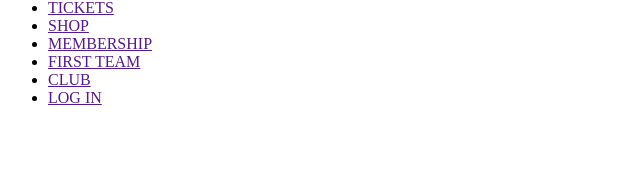
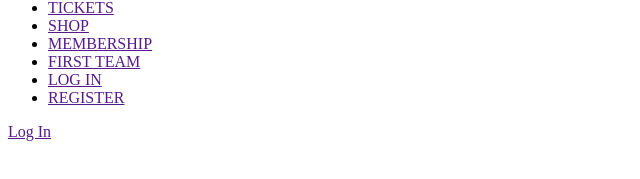
Before and after one commit to FatGjurka/Website-per-KB-Peja, a plain HTML site: page index.html in a window 1280 px wide. Shown: the part 519-698 px from the top of the page, without its empty margins (0-640 px from the left). Drawn offline with Linux system fonts and the light colour scheme.

Commit message:
log in button

```diff
--- a/index.html
+++ b/index.html
@@ -22,9 +22,13 @@
             <li><a href="">SHOP</a></li>
             <li><a href="">MEMBERSHIP</a></li>
             <li><a href="">FIRST TEAM</a></li>
-            <li><a href="">CLUB</a></li>
             <li><a href="">LOG IN</a></li>
+            <li><a href="">REGISTER</a></li>
         </ul>
+        <div class="login-button">
+            <a href="" id="logInButton">Log In</a>
+
+        </div>
     </header>
 
 </body>
```
